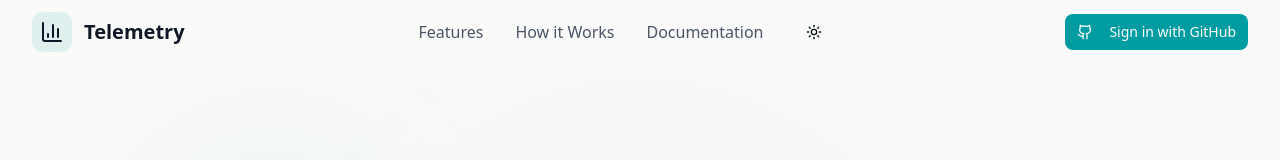
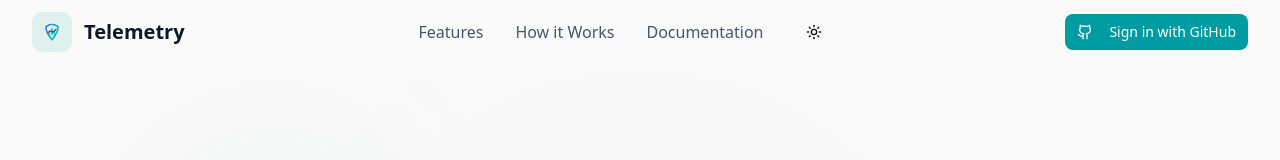
Before and after one commit to atharvdange618/Telemetry, a React (Vite) app in the folder dashboard/: page / in a window 1280 px wide. Shown: the top 160 px of the page. Built offline with nearby package versions, Linux system fonts and the light colour scheme; no server answers.

Commit message:
refactor: replace BarChart3 icon with SVG logo in Navigation and Footer

```diff
--- a/dashboard/src/components/Footer.tsx
+++ b/dashboard/src/components/Footer.tsx
@@ -1,4 +1,3 @@
-import { BarChart3 } from "lucide-react";
 import { Link } from "react-router-dom";
 
 export function Footer() {
@@ -7,8 +6,8 @@ export function Footer() {
       <div className="max-w-7xl mx-auto">
         <div className="grid md:grid-cols-3 gap-8 items-center">
           <div className="flex items-center space-x-3">
-            <div className="bg-primary/20 p-2 rounded-lg">
-              <BarChart3 className="h-6 w-6 text-primary" />
+            <div className="bg-primary/20 p-2 rounded-lg flex items-center justify-center">
+              <img src="/logo.svg" alt="Telemetry Logo" className="h-6 w-6" />
             </div>
             <Link to="/" className="text-xl font-bold">
               Telemetry
--- a/dashboard/src/components/Navigation.tsx
+++ b/dashboard/src/components/Navigation.tsx
@@ -1,6 +1,6 @@
 import { useEffect, useState } from "react";
 import { cn } from "@/lib/utils";
-import { BarChart3, Github, Menu, X } from "lucide-react";
+import { Github, Menu, X } from "lucide-react";
 import { Link } from "react-router-dom";
 import { DarkModeToggle } from "./DarkModeToggle";
 import { Button } from "./ui/button";
@@ -29,8 +29,8 @@ export function Navigation() {
       <div className="max-w-7xl mx-auto px-4 sm:px-6 lg:px-8">
         <div className="flex items-center justify-between h-16">
           <div className="flex items-center space-x-3">
-            <div className="p-2 rounded-lg bg-primary/10">
-              <BarChart3 className="h-6 w-6 text-gray-900 dark:text-gray-100" />
+            <div className="p-2 rounded-lg bg-primary/10 flex items-center justify-center">
+              <img src="/logo.svg" alt="Telemetry Logo" className="h-6 w-6" />
             </div>
             <Link
               to="/"
```
